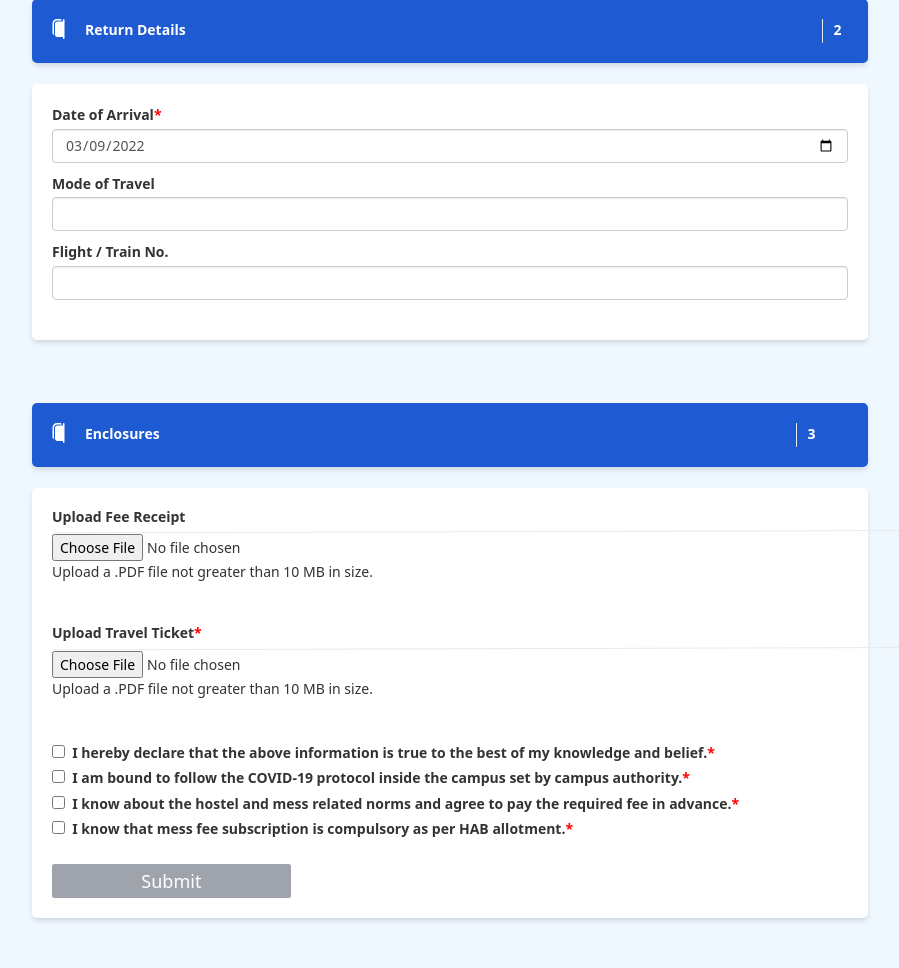
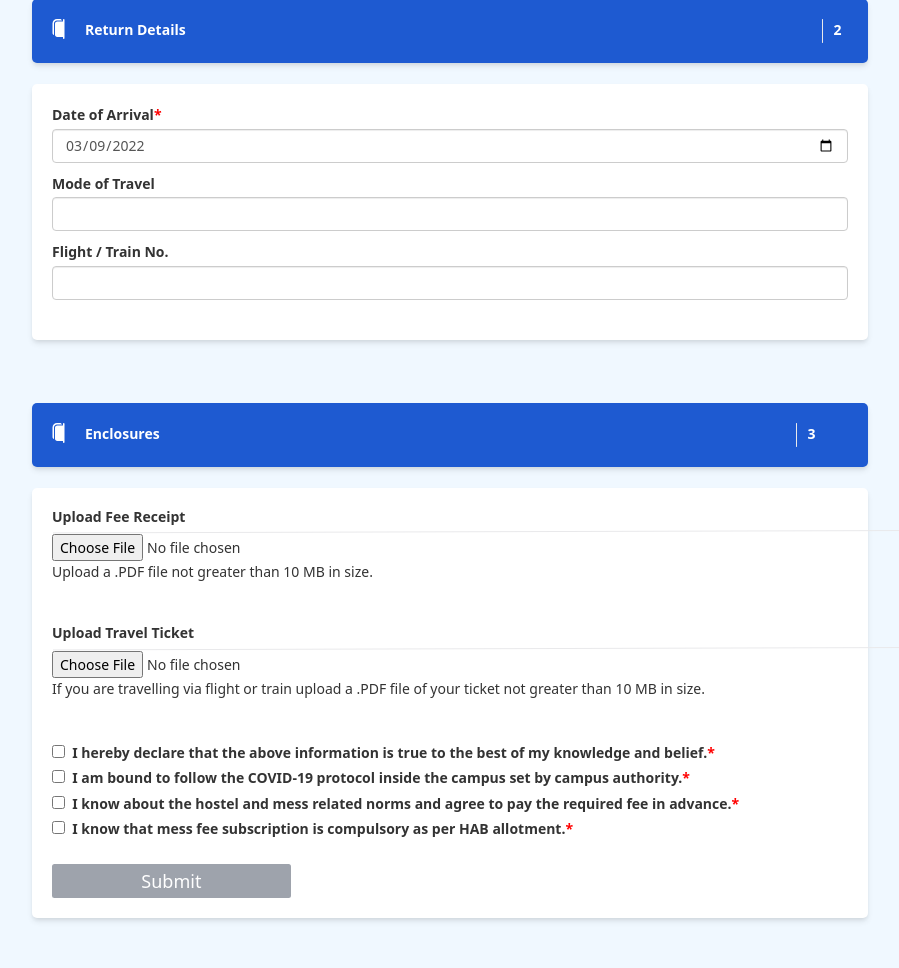
Before and after one commit to swciitg/msh-booking-portal, a Django app: template msh_booking_portal/templates/forms/hab2.html in a window 1280 px wide. Shown: the part 61-1029 px from the top of the page, without its empty margins (190-1089 px from the left). Run offline with Django 3.2, Linux system fonts and the light colour scheme; the template is opened without the code that fills it: values that come from a table or form of the project are taken from there, others are empty; style sheets or scripts are compiled from the project's sources; some libraries are stand-ins or nearby versions.

Commit message:
Travel ticket made optional

```diff
--- a/msh_booking_portal/hab_portal/models.py
+++ b/msh_booking_portal/hab_portal/models.py
@@ -515,7 +515,7 @@ class CampusReturn2022(models.Model):
     travel_ticket = models.FileField('Travel Ticket', upload_to=travel_upload_file_name,
                                     storage=OverwriteStorage(),
                                     validators=[validate_file_size, validate_file_extension],
-                                    help_text='Upload a .PDF file not greater than 10 MB in size.', null=True)
+                                    help_text='If you are travelling via flight or train upload a .PDF file of your ticket not greater than 10 MB in size.', null=True, blank=True)
 
     rtpcr_report = models.FileField('RTPCR Report', upload_to=rtpcr_upload_file_name,
                                     storage=OverwriteStorage(),
--- a/msh_booking_portal/templates/forms/hab2.html
+++ b/msh_booking_portal/templates/forms/hab2.html
@@ -214,7 +214,7 @@
                 {{ form.fee_receipt.help_text }}
                 <br><br><br>
 
-                <label for="Upload Fee Receipt" class="leading-7 required-field text-Black-600">Upload Travel Ticket</label>
+                <label for="Upload Fee Receipt" class="leading-7 text-Black-600">Upload Travel Ticket</label>
                 <svg width="872" height="4" viewBox="0 0 872 4" fill="none" xmlns="http://www.w3.org/2000/svg">
                 <line x1="0.998611" y1="2.91944" x2="871.995" y2="0.5" stroke="#E9E9EB"/>
                 </svg>
```
Also changed, not shown: msh_booking_portal/hab_portal/views.py (+7 -6 lines).
